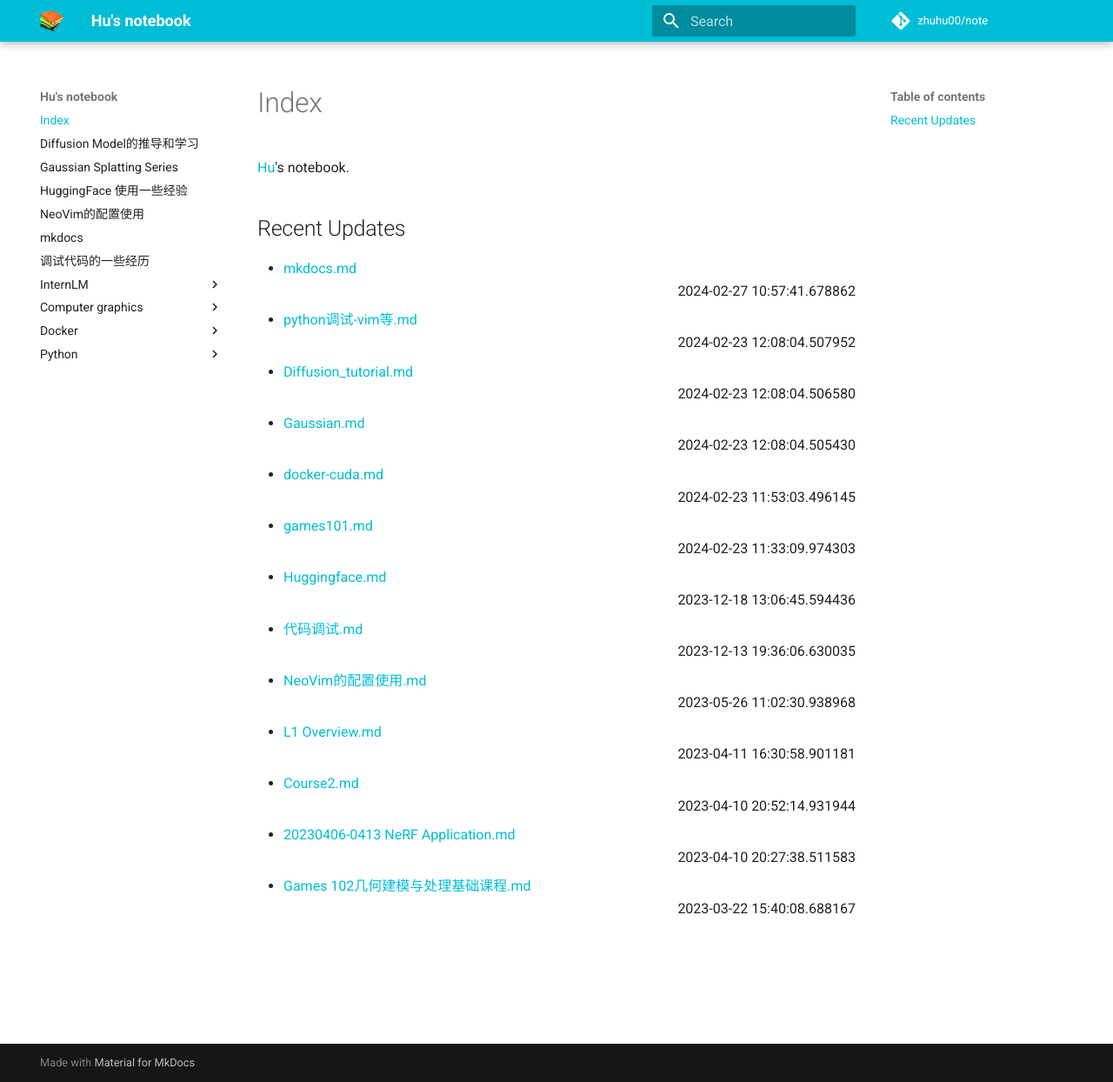
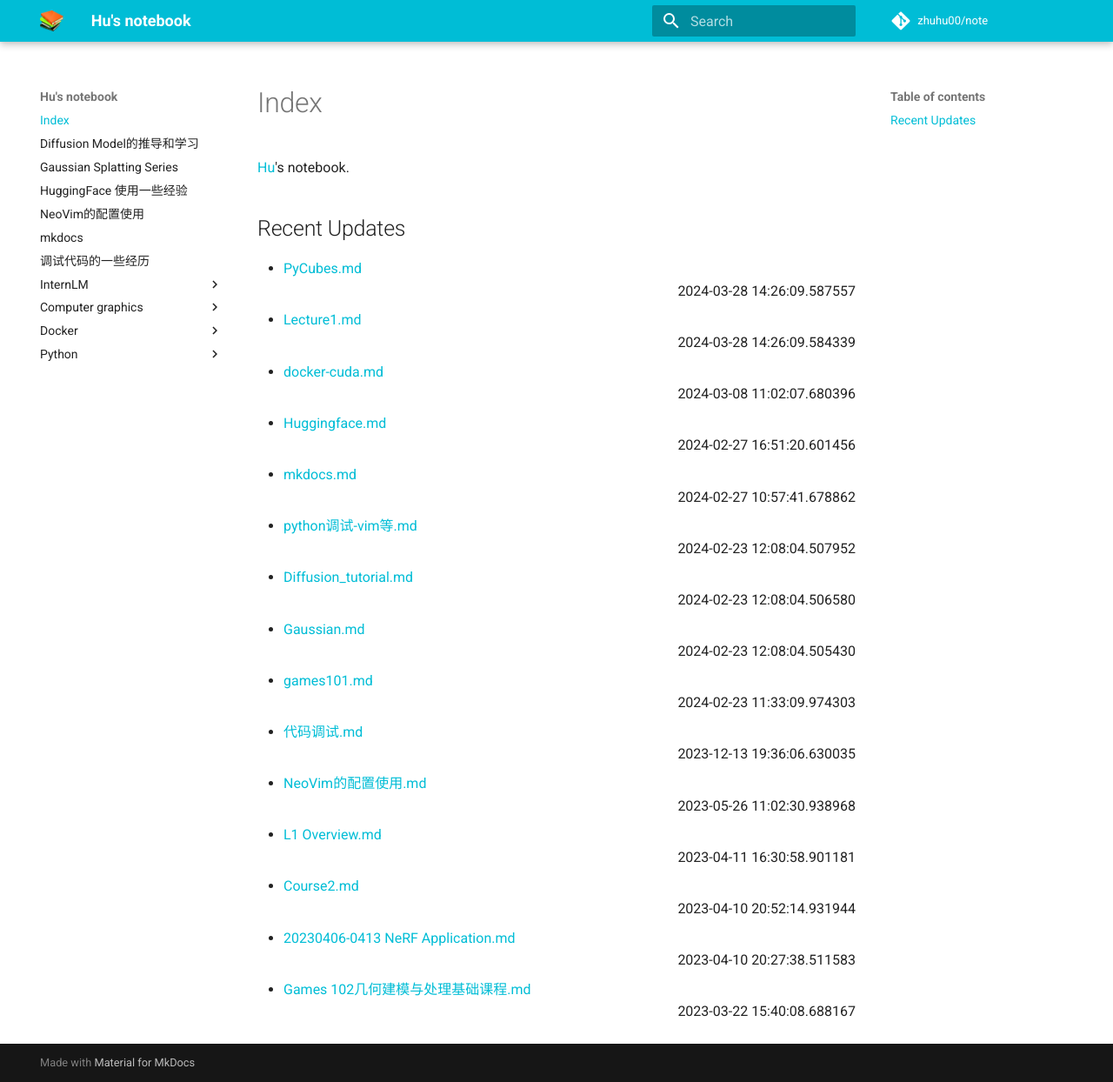
Before and after one commit to zhuhu00/note, an MkDocs documentation site: the page built from docs/index.md, in a window 1280 px wide and 1244 px high. Shown: the whole window at 87% size. Built offline with MkDocs 1.6.1 and Material for MkDocs 9.7.7, drawn with Linux system fonts in a browser that asks for light colours; comment, search, counter and statistics services are not loaded.

Commit message:
update recent

```diff
--- a/docs/index.md
+++ b/docs/index.md
@@ -4,13 +4,15 @@
 [Hu](https://zhuhu00.top/)'s notebook.
 
 ## Recent Updates
+- [PyCubes.md](python/PyCubes/) <div style="text-align: right">2024-03-28 14:26:09.587557</div>
+- [Lecture1.md](InternLM/Lecture1/) <div style="text-align: right">2024-03-28 14:26:09.584339</div>
+- [docker-cuda.md](docker/docker-cuda/) <div style="text-align: right">2024-03-08 11:02:07.680396</div>
+- [Huggingface.md](Huggingface/) <div style="text-align: right">2024-02-27 16:51:20.601456</div>
 - [mkdocs.md](mkdocs/) <div style="text-align: right">2024-02-27 10:57:41.678862</div>
 - [python调试-vim等.md](computer graphics/games102/python调试-vim等/) <div style="text-align: right">2024-02-23 12:08:04.507952</div>
 - [Diffusion_tutorial.md](Diffusion_tutorial/) <div style="text-align: right">2024-02-23 12:08:04.506580</div>
 - [Gaussian.md](Gaussian/) <div style="text-align: right">2024-02-23 12:08:04.505430</div>
-- [docker-cuda.md](docker/docker-cuda/) <div style="text-align: right">2024-02-23 11:53:03.496145</div>
 - [games101.md](computer graphics/games101/) <div style="text-align: right">2024-02-23 11:33:09.974303</div>
-- [Huggingface.md](Huggingface/) <div style="text-align: right">2023-12-18 13:06:45.594436</div>
 - [代码调试.md](代码调试/) <div style="text-align: right">2023-12-13 19:36:06.630035</div>
 - [NeoVim的配置使用.md](NeoVim的配置使用/) <div style="text-align: right">2023-05-26 11:02:30.938968</div>
 - [L1 Overview.md](computer graphics/CMU-16-825-Learning for 3D Vision/L1 Overview/) <div style="text-align: right">2023-04-11 16:30:58.901181</div>
```
